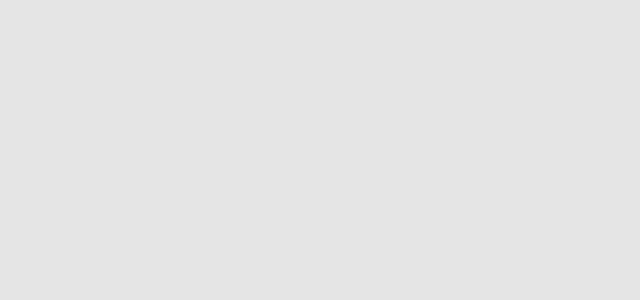
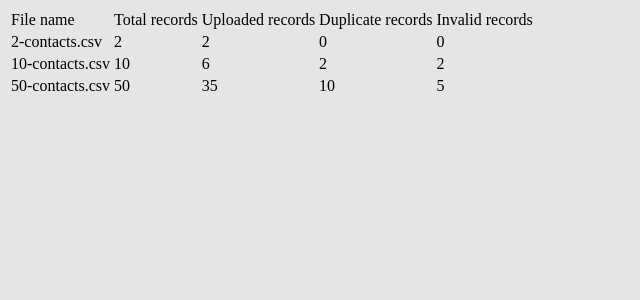
Before and after one commit to Karthick-sketch/Customer-record-management-fe, a React (Vite) app: page /upload-status in a window 1280 px wide. Before the commit this address had no page. Shown: the top 300 px of the page, without its empty margins (0-640 px from the left). Built offline with nearby package versions, Linux system fonts and the light colour scheme.

Commit message:
Add CSV file upload and its status

```diff
--- /dev/null
+++ b/public/file-upload-status.json
@@ -0,0 +1,28 @@
+{
+  "fileUploadStatus": [
+    {
+      "id": 1,
+      "fileName": "2-contacts.csv",
+      "totalRecords": 2,
+      "uploadedRecords": 2,
+      "duplicateRecords": 0,
+      "invalidRecords": 0
+    },
+    {
+      "id": 2,
+      "fileName": "10-contacts.csv",
+      "totalRecords": 10,
+      "uploadedRecords": 6,
+      "duplicateRecords": 2,
+      "invalidRecords": 2
+    },
+    {
+      "id": 3,
+      "fileName": "50-contacts.csv",
+      "totalRecords": 50,
+      "uploadedRecords": 35,
+      "duplicateRecords": 10,
+      "invalidRecords": 5
+    }
+  ]
+}
--- a/src/App.jsx
+++ b/src/App.jsx
@@ -3,6 +3,8 @@ import "./App.css";
 import ContactList from "./ContactList";
 import Contact from "./Contact";
 import ContactForm from "./ContactForm";
+import FileUploadStatus from "./FileUploadStatus";
+import CsvFileUpload from "./CsvFileUpload";
 
 function App() {
   return (
@@ -12,6 +14,8 @@ function App() {
           <Route path="/contacts" element={<ContactList />} />
           <Route path="/contact/:id" element={<Contact />} />
           <Route path="/contact/new" element={<ContactForm />} />
+          <Route path="/upload-status" element={<FileUploadStatus />} />
+          <Route path="/upload-csv" element={<CsvFileUpload />} />
         </Routes>
       </Router>
     </>
--- /dev/null
+++ b/src/CsvFileUpload.jsx
@@ -0,0 +1,11 @@
+function CsvFileUpload() {
+  return (
+    <form>
+      <label htmlFor="csvFile">Choose CSV file</label>
+      <input type="file" name="csvFile" />
+      <input type="submit" value="Upload" />
+    </form>
+  );
+}
+
+export default CsvFileUpload;
--- /dev/null
+++ b/src/FileUploadStatus.jsx
@@ -0,0 +1,41 @@
+import { useEffect, useState } from "react";
+
+function FileUploadStatus() {
+  const [fileUploadStatus, setFileUploadStatus] = useState([]);
+
+  useEffect(() => {
+    fetch("./file-upload-status.json")
+      .then((response) => response.json())
+      .then((data) => setFileUploadStatus(data.fileUploadStatus))
+      .catch((error) => console.error(error));
+  }, []);
+
+  const uploadedFileStatus = fileUploadStatus.map((status, i) => {
+    return (
+      <tr key={i}>
+        <td>{status.fileName}</td>
+        <td>{status.totalRecords}</td>
+        <td>{status.uploadedRecords}</td>
+        <td>{status.duplicateRecords}</td>
+        <td>{status.invalidRecords}</td>
+      </tr>
+    );
+  });
+
+  return (
+    <table>
+      <thead>
+        <tr>
+          <td>File name</td>
+          <td>Total records</td>
+          <td>Uploaded records</td>
+          <td>Duplicate records</td>
+          <td>Invalid records</td>
+        </tr>
+      </thead>
+      <tbody>{uploadedFileStatus}</tbody>
+    </table>
+  );
+}
+
+export default FileUploadStatus;
```
